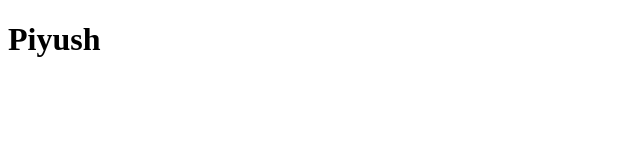
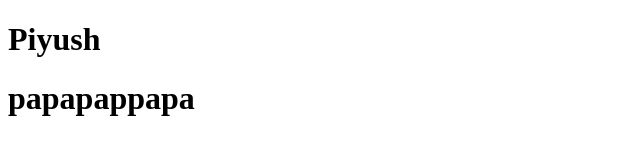
Before and after one commit to Piyush072001/local, a plain HTML site: page index.html in a window 1280 px wide. Shown: the whole page, without its empty margins (0-640 px from the left). Drawn offline with Linux system fonts and the light colour scheme.

Commit message:
chages in featur1 branch

```diff
--- a/index.html
+++ b/index.html
@@ -7,5 +7,6 @@
 </head>
 <body>
     <h1>Piyush</h1>
+    <h1>papapappapa</h1>
 </body>
 </html>
```
